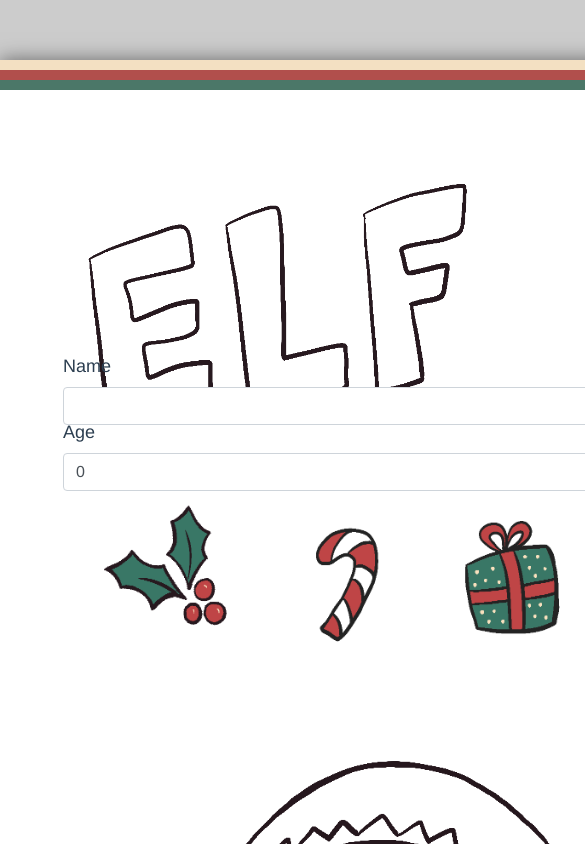
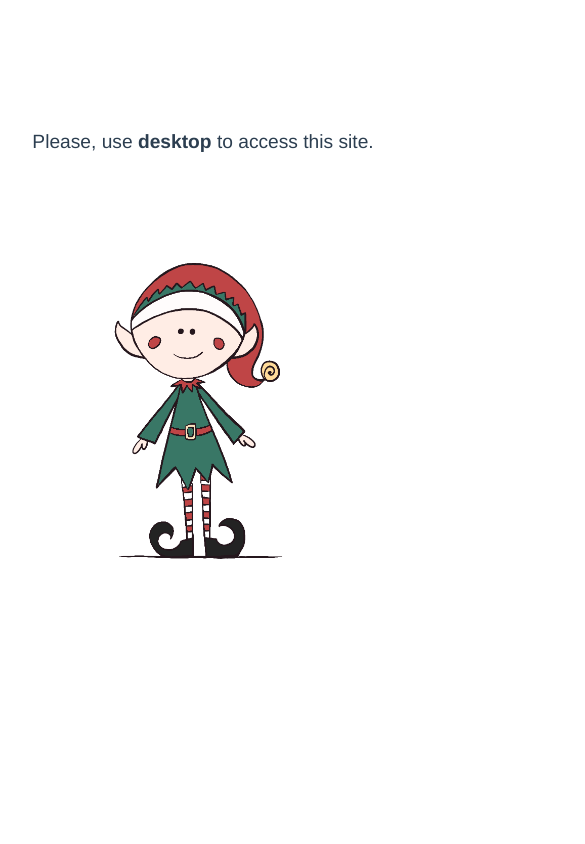
Before and after one commit to SmileyDoodle/Form-Handling-with-Vue.js, a Vue app: page / in a window 390 px wide. Shown: the top 844 px of the page, 585 px wide, since content can reach past the window. Built offline with nearby package versions, Linux system fonts and the light colour scheme.

Commit message:
add mobile styling

```diff
--- a/src/App.vue
+++ b/src/App.vue
@@ -32,4 +32,10 @@ body {
   margin-top: 60px;
   font-size: 18px;
 }
+
+@media screen and (max-width: 992px) {
+    body {
+      background: #fff;
+    }
+}
 </style>
--- a/src/components/Form.vue
+++ b/src/components/Form.vue
@@ -1,5 +1,6 @@
 <template>
-  <div class="A4">
+  <div>
+      <div class="A4 div-only-desktop">
         <div class="header row row-custom">
             <div class="colour-milk col-lg-3"></div>
             <div class="colour-red col-lg-3"></div>
@@ -212,7 +213,7 @@
                                 </div>
                                 <div class="col-lg-6">
                                     <label class="col-sm-7 col-form-label"> Your fingerprint:
-                                        <div class="tooltipCustom">
+                                            <div class="tooltipCustom is-hidden">
                                                 <sup>
                                                     <i class="fas fa-info-circle fas-custom"></i>
                                                 </sup>
@@ -241,6 +242,17 @@
                             <div> © {{ new Date().getFullYear() }} - SmileyDoodle </div>
                         </div>
                     </div>
+                </div>
+        </div>
+      </div>
+      <!-- MOBILE -->
+      <div class="div-only-mobile-ipad is-hidden">
+          <div class="row row-mobile">
+            <p class="col-lg-6">Please, use <strong>desktop</strong> to access this site.</p>
+            <!-- <p class="col-lg-6">access this site.</p> -->
+          </div>
+          <div class="col-lg-6">
+            <img alt="elf-image" src="../assets/images/elf-image-mobile.png" class="elf-image-mobile">
           </div>
       </div>
   </div>
@@ -471,12 +483,30 @@ form {
     font-size: 10px;
 }
 
+/* mobile styling */
+.row-mobile {
+    margin: 8rem 0 4rem 1rem;
+    font-size: 1.2rem;
+}
+.elf-image-mobile {
+    width: 60%;
+}
 
+@media screen and (max-width: 992px){
+    .div-only-desktop {
+        display: none;
+    }
+}
+@media screen and (min-width : 993px) and (max-width : 1920px){
+    .div-only-mobile-ipad {
+        display: none;
+    }
+}
 
-/* printing configurations */
-@page {
-    size: auto !important;
-}
+/* printing configurations
+Fixed bootstrap layout problem thanks to
+https://stackoverflow.com/questions/51099397/printing-breaks-bootstrap-layout/51209031
+explanation   */
 @media print {
     @page {
         size: A4 !important;
@@ -521,5 +551,8 @@ form {
         flex: 0 0 41.666667%;
         max-width: 41.666667%;
     }
+    .is-hidden {
+        display: none;
+    }
 }
 </style>
```
Also changed, not shown: src/assets/images/elf-image-mobile.png (added). Lines whose indentation alone changed are shown as unchanged.
